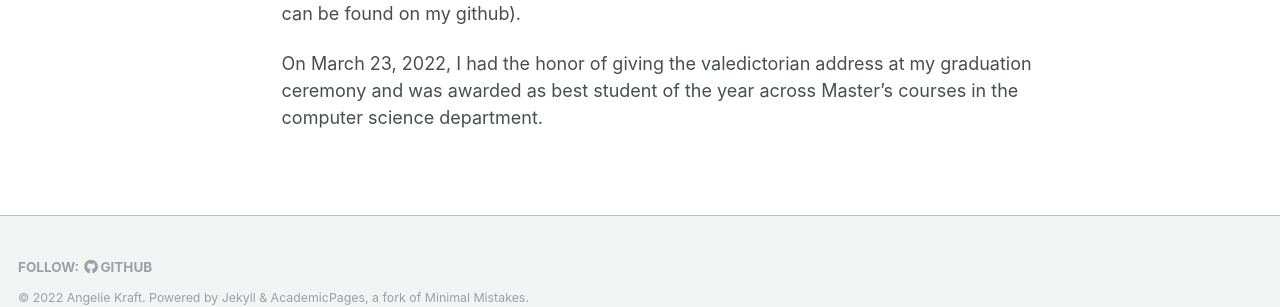
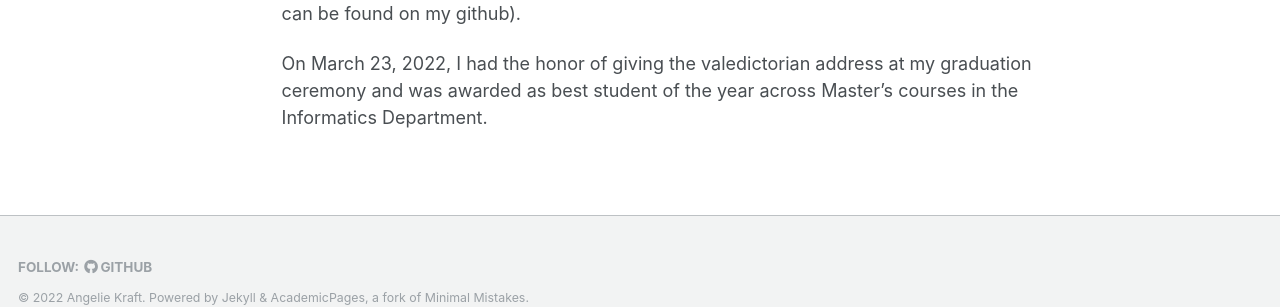
Before and after one commit to krangelie/krangelie.github.io, a Jekyll site: the page built from _pages/about.md, in a window 1280 px wide and 1020 px high. Shown: the part 676-983 px from the top of the window. Built offline with Jekyll 4.4.1, drawn with Linux system fonts in a browser that asks for light colours.

Commit message:
Update about.md

```diff
--- a/_pages/about.md
+++ b/_pages/about.md
@@ -22,4 +22,4 @@ Besides many other things, I love painting and drawing (checkout my insta), arts
 
 My Master's thesis recently won "Best student project" at the Informatics Department of the University of Hamburg. Here is a little [news item](https://www.inf.uni-hamburg.de/en/inst/ab/lt/home/news/202110-expo.html) about it. Read my thesis [here](https://www.inf.uni-hamburg.de/en/inst/ab/lt/teaching/theses/completed-theses/2021-ma-kraft.pdf) (code can be found on my github).
 
-On March 23, 2022, I had the honor of giving the valedictorian address at my graduation ceremony and was awarded as best student of the year across Master's courses in the computer science department.
+On March 23, 2022, I had the honor of giving the valedictorian address at my graduation ceremony and was awarded as best student of the year across Master's courses in the Informatics Department.
```
